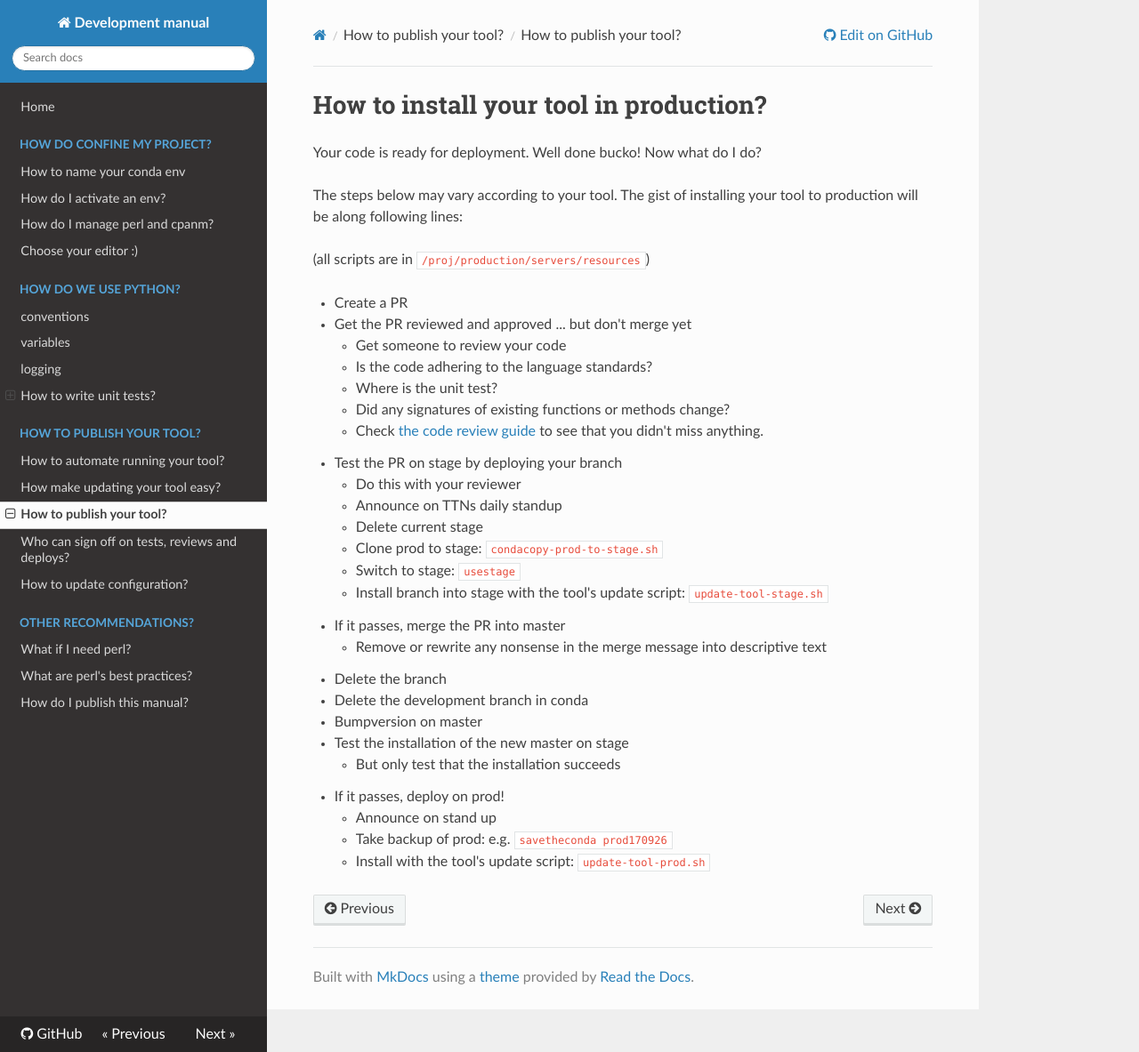
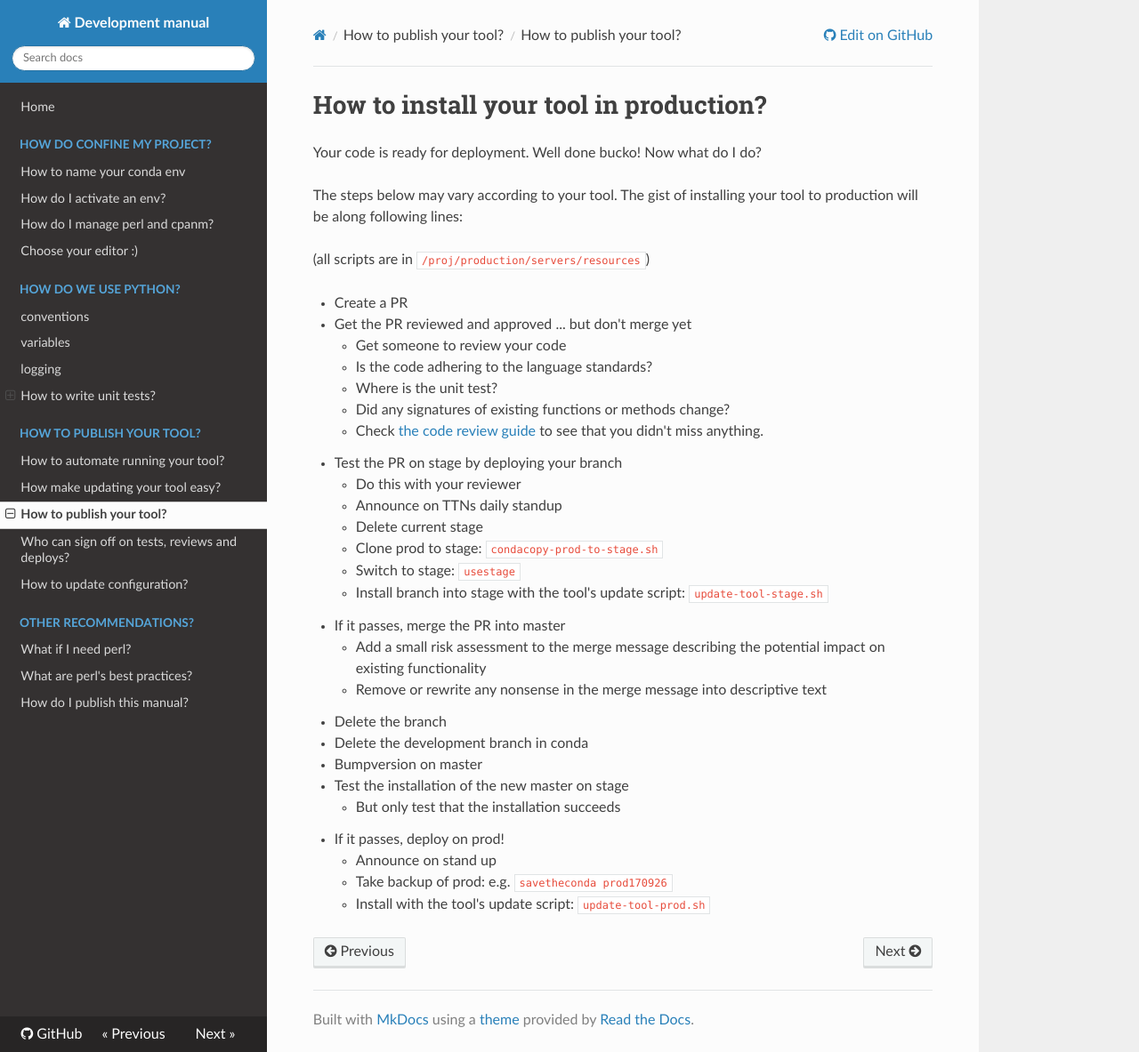
Before and after one commit to ingkebil/development, an MkDocs documentation site: the page built from docs/publish/prod.md, in a window 1280 px wide and 1183 px high. Shown: the whole window at 89% size. Built offline with MkDocs 1.6.1, drawn with Linux system fonts in a browser that asks for light colours; nearby versions of some CDN libraries.

Commit message:
Adds risk assessment in merge message

```diff
--- a/docs/publish/prod.md
+++ b/docs/publish/prod.md
@@ -21,6 +21,7 @@ The steps below may vary according to your tool. The gist of installing your too
     - Switch to stage: `usestage`
     - Install branch into stage with the tool's update script: `update-tool-stage.sh`
 - If it passes, merge the PR into master
+    - Add a small risk assessment to the merge message describing the potential impact on existing functionality
     - Remove or rewrite any nonsense in the merge message into descriptive text
 - Delete the branch
 - Delete the development branch in conda
```
